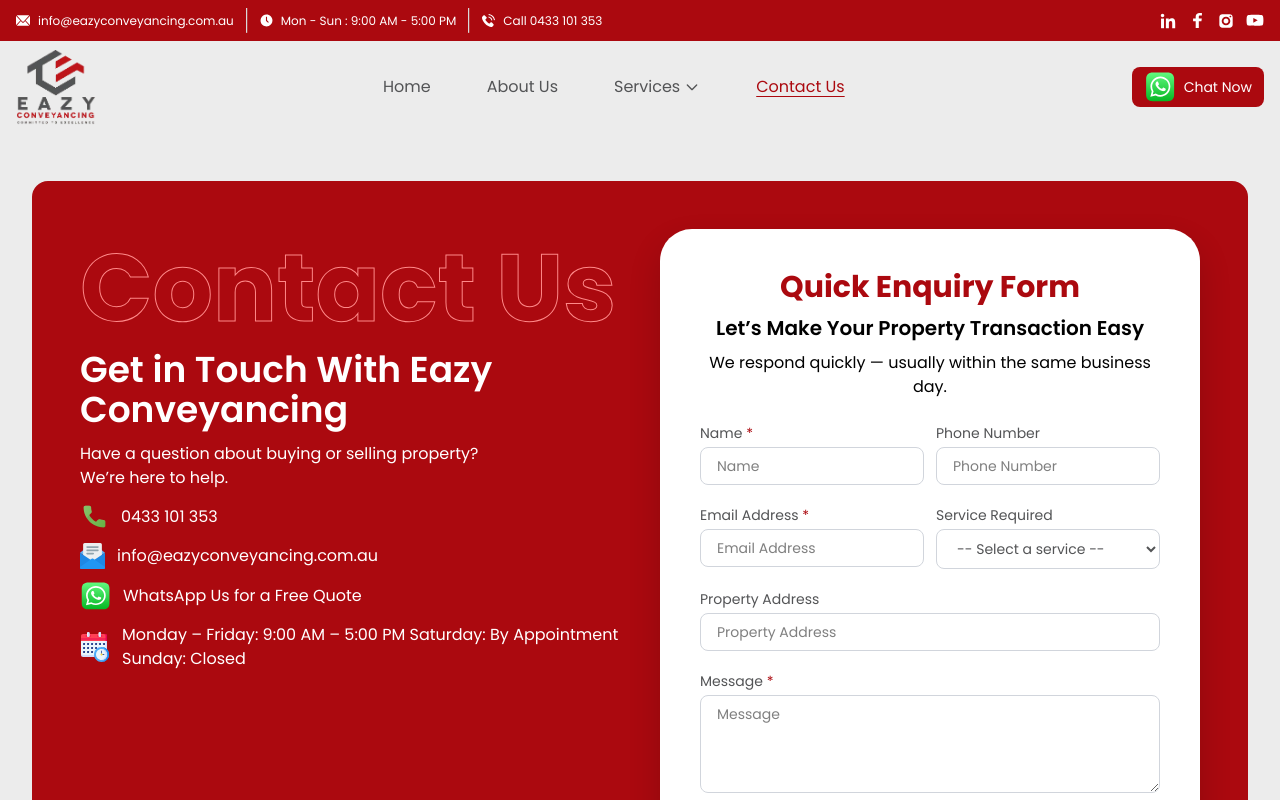
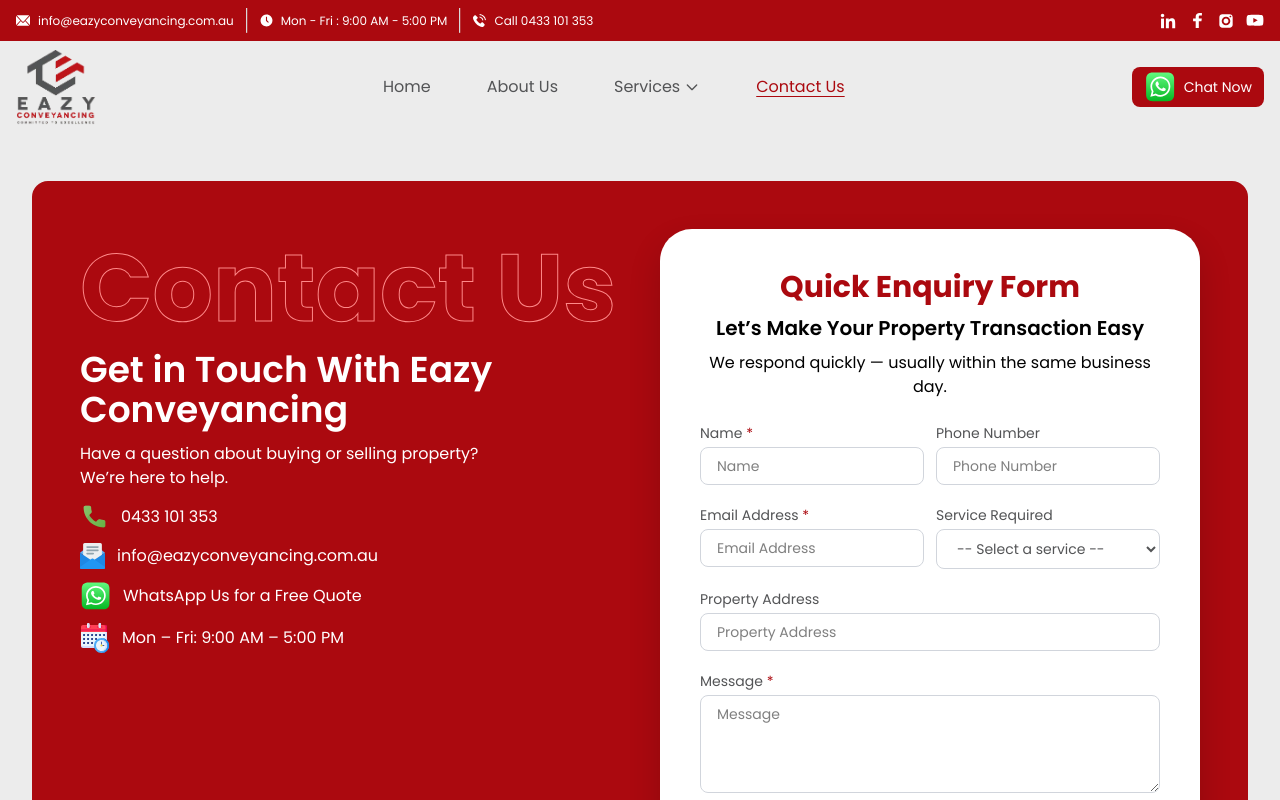
Before and after one commit to techbase2brand/easy-conveyancing, a Next.js app: page /contact-us in a window 1280 px wide. Shown: the top 800 px of the page. Built offline with nearby package versions, Linux system fonts and the light colour scheme.

Commit message:
text changes

```diff
--- a/app/component/Annoucementbar.tsx
+++ b/app/component/Annoucementbar.tsx
@@ -81,7 +81,7 @@
                     </Link>
                     {divider}
                     <Link href="https://www.eazyconveyancing.com.au/office-locations/" title='office location' aria-label='office location' className='flex items-center gap-2'>
-                        {watch} Mon - Sun : 9:00 AM - 5:00 PM
+                        {watch} Mon - Fri : 9:00 AM - 5:00 PM
                     </Link>
                     {divider}
                     <Link href="tel:0433 101 353" title='phone' aria-label='phone' className='flex items-center gap-2'>
--- a/app/component/ContactBanner.tsx
+++ b/app/component/ContactBanner.tsx
@@ -176,7 +176,7 @@
           <path d="M21.5005 23.5C22.0528 23.5 22.5005 23.0523 22.5005 22.5C22.5005 21.9477 22.0528 21.5 21.5005 21.5C20.9482 21.5 20.5005 21.9477 20.5005 22.5C20.5005 23.0523 20.9482 23.5 21.5005 23.5Z" fill="#FFDD40" />
         </svg>
       ),
-      title: "Monday – Friday: 9:00 AM – 5:00 PM Saturday: By Appointment Sunday: Closed",
+      title: "Mon – Fri: 9:00 AM – 5:00 PM",
       href:"",
     },
   ];
```
